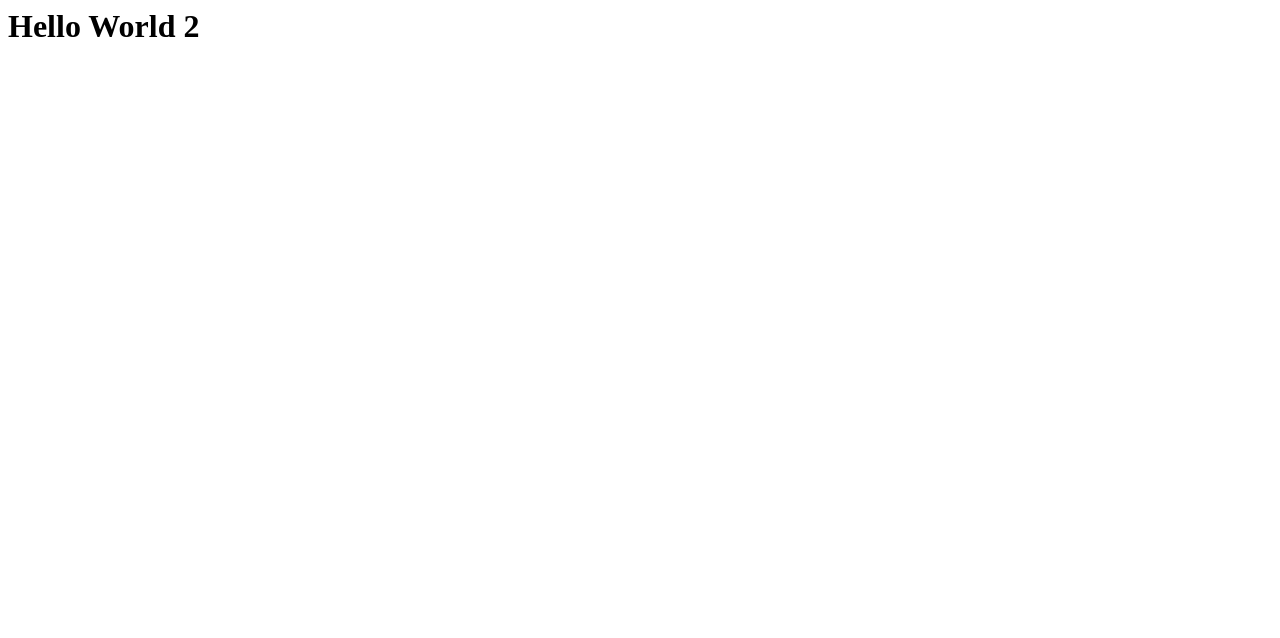
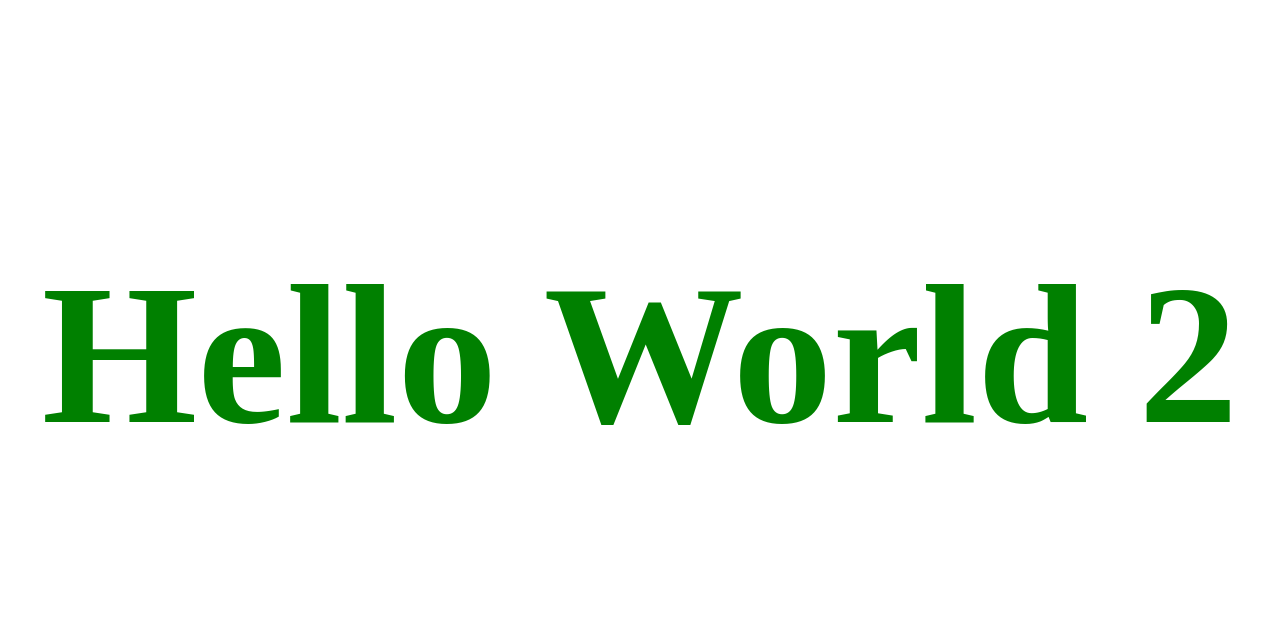
Before and after one commit to cadare/MyFirstNorOff, a plain HTML site: page index.html in a window 1280 px wide. Drawn offline with Linux system fonts and the light colour scheme.

Commit message:
Added style.css

```diff
--- a/index.html
+++ b/index.html
@@ -1 +1,19 @@
-<h1>Hello World 2</h1>
+<!DOCTYPE html>
+<html lang="en">
+<head>
+  <meta charset="UTF-8">
+  <meta http-equiv="X-UA-Compatible" content="IE=edge">
+  <meta name="viewport" content="width=device-width, initial-scale=1.0">
+  <link rel="stylesheet" href="/style.css">
+  <title>Document</title>
+</head>
+<body>
+  <section class="section">
+  <div class="row">
+    <h1 class="text">Hello World 2</h1>
+  </div>
+</section>
+
+
+</body>
+</html>
--- /dev/null
+++ b/style.css
@@ -0,0 +1,6 @@
+h1 {
+  color: green;
+  font-size: 200px;
+  text-align: center;
+  margin-top: 15rem;
+}
```
